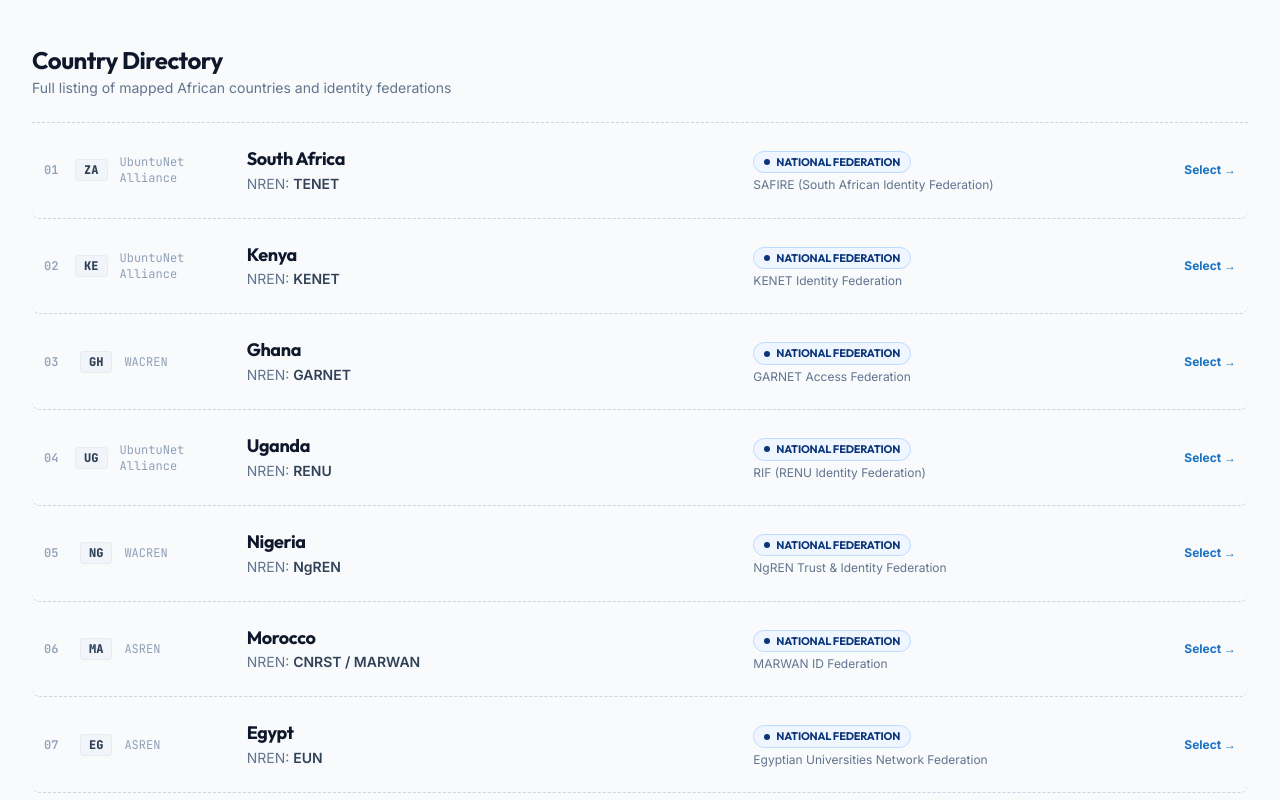
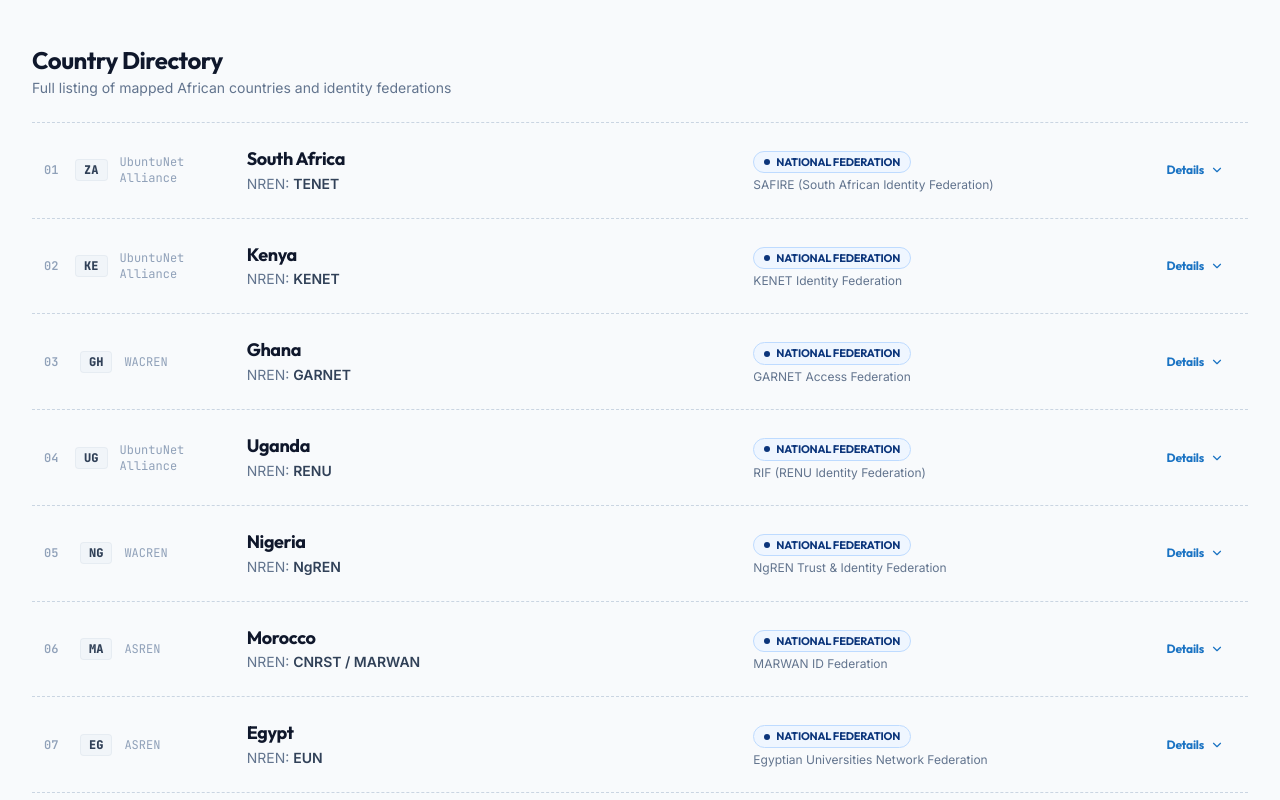
Before and after one commit to rizennews/eduID.africa, a Next.js app: page /en/federation-map in a window 1280 px wide. Shown: the part 1500-2300 px from the top of the page. Built offline with nearby package versions, Linux system fonts and the light colour scheme.

Commit message:
feat(federation-map): inline directory expandable profile with View on Map scroll action

```diff
--- a/src/app/[lang]/federation-map/page.tsx
+++ b/src/app/[lang]/federation-map/page.tsx
@@ -54,7 +54,7 @@
         <FederationMapHero locale={locale} dict={dict} />
 
         {/* Interactive Explorer: Map, Category Filters, Search & Directory */}
-        <FederationMapExplorer dict={dict.federationMapPage} />
+        <FederationMapExplorer locale={locale} dict={dict.federationMapPage} />
 
         {/* Call to Action: Is your country not listed? */}
         <FederationContactCtaSection locale={locale} dict={dict} />
--- a/src/components/FederationMapExplorer.tsx
+++ b/src/components/FederationMapExplorer.tsx
@@ -1,15 +1,28 @@
 "use client";
 
 import * as React from "react";
+import Link from "next/link";
 import {
   type AfricanCountry,
   type FederationCategory,
   AFRICAN_COUNTRIES,
 } from "@/data/african-countries";
 import { InteractiveAfricaMap } from "@/components/InteractiveAfricaMap";
-import { Search, X, Building2, Globe2, ShieldCheck, CheckCircle2 } from "lucide-react";
+import {
+  Search,
+  X,
+  Building2,
+  Globe2,
+  ShieldCheck,
+  CheckCircle2,
+  ChevronDown,
+  ArrowUp,
+  ArrowRight,
+} from "lucide-react";
+import type { Locale } from "@/lib/i18n";
 
 interface FederationMapExplorerProps {
+  locale?: Locale;
   dict: {
     categories: {
       all: string;
@@ -25,10 +38,19 @@
   };
 }
 
-export function FederationMapExplorer({ dict }: FederationMapExplorerProps) {
+export function FederationMapExplorer({
+  locale = "en",
+  dict,
+}: FederationMapExplorerProps) {
   const [selectedCategory, setSelectedCategory] = React.useState<FederationCategory | "all">("all");
   const [searchQuery, setSearchQuery] = React.useState("");
   const [selectedCountry, setSelectedCountry] = React.useState<AfricanCountry | null>(null);
+  const mapContainerRef = React.useRef<HTMLDivElement>(null);
+
+  const handleScrollToMap = (e?: React.MouseEvent) => {
+    if (e) e.stopPropagation();
+    mapContainerRef.current?.scrollIntoView({ behavior: "smooth", block: "center" });
+  };
 
   // Compute category counts
   const counts = React.useMemo(() => {
@@ -181,7 +203,7 @@
         </div>
 
         {/* Dual Interactive Grid: Map on Left + Country Inspector on Right */}
-        <div className="grid grid-cols-1 lg:grid-cols-12 gap-8 items-start">
+        <div ref={mapContainerRef} className="grid grid-cols-1 lg:grid-cols-12 gap-8 items-start scroll-mt-24">
           {/* Left Column: Interactive Map */}
           <div className="lg:col-span-7 xl:col-span-8">
             <InteractiveAfricaMap
@@ -360,10 +382,14 @@
                 return (
                   <div
                     key={country.iso2}
-                    onClick={() => setSelectedCountry(country)}
-                    className={`py-5 sm:py-6 border-b border-dashed border-slate-300 grid grid-cols-1 md:grid-cols-12 gap-3 md:gap-6 items-center cursor-pointer transition-colors px-2 sm:px-3 rounded-lg ${
-                      isSelected ? "bg-blue-50/60" : "hover:bg-slate-50/60"
+                    className={`border-b border-dashed border-slate-300 transition-colors ${
+                      isSelected ? "bg-blue-50/40" : "hover:bg-slate-50/50"
                     }`}
+                  >
+                    {/* Main Row Header */}
+                    <div
+                      onClick={() => setSelectedCountry(isSelected ? null : country)}
+                      className="py-5 sm:py-6 grid grid-cols-1 md:grid-cols-12 gap-3 md:gap-6 items-center cursor-pointer px-2 sm:px-3"
                     >
                       {/* Column 1: Monospaced Index & ISO Code */}
                       <div className="md:col-span-2 flex items-center gap-3">
@@ -388,7 +414,7 @@
                         </p>
                       </div>
 
-                    {/* Column 3: Federation Status & Architecture */}
+                      {/* Column 3: Federation Status & Action Button */}
                       <div className="md:col-span-5 flex flex-col sm:flex-row sm:items-center justify-between gap-2">
                         <div>
                           <span
@@ -402,10 +428,137 @@
                           </p>
                         </div>
 
-                      <span className="text-xs font-bold text-[#1A73C3] hidden md:inline">
-                        Select →
+                        <button
+                          type="button"
+                          onClick={(e) => {
+                            e.stopPropagation();
+                            setSelectedCountry(isSelected ? null : country);
+                          }}
+                          className={`inline-flex items-center gap-1.5 px-3 py-1.5 rounded-full text-xs font-bold font-outfit transition-all cursor-pointer select-none self-start sm:self-auto ${
+                            isSelected
+                              ? "bg-[#0B357B] text-white shadow-xs"
+                              : "text-[#1A73C3] hover:text-[#0B357B] hover:bg-blue-100/60"
+                          }`}
+                        >
+                          <span>{isSelected ? "Hide Details" : "Details"}</span>
+                          <ChevronDown
+                            size={14}
+                            className={`transition-transform duration-200 ${
+                              isSelected ? "rotate-180" : ""
+                            }`}
+                          />
+                        </button>
+                      </div>
+                    </div>
+
+                    {/* Inline Expandable Country Details Card */}
+                    {isSelected && (
+                      <div
+                        onClick={(e) => e.stopPropagation()}
+                        className="mb-5 mx-2 sm:mx-3 p-5 sm:p-6 rounded-2xl bg-white border border-blue-200/90 shadow-sm animate-in fade-in slide-in-from-top-2 duration-200"
+                      >
+                        <div className="flex flex-wrap items-center justify-between gap-3 pb-4 mb-4 border-b border-slate-100">
+                          <div className="flex items-center gap-3">
+                            <span className="font-mono text-sm font-black px-2.5 py-1 rounded-xl bg-slate-100 text-slate-800 border border-slate-200/70">
+                              {country.iso2}
                             </span>
+                            <div>
+                              <h5 className="text-base sm:text-lg font-bold font-heading text-slate-900">
+                                {country.name} — Trust & Identity Profile
+                              </h5>
+                              <p className="text-xs text-slate-500 font-sans">
+                                Sovereign NREN: <span className="font-semibold text-slate-700">{country.nren}</span>
+                              </p>
                             </div>
+                          </div>
+
+                          {/* Primary "View on Map" Button */}
+                          <button
+                            type="button"
+                            onClick={handleScrollToMap}
+                            className="inline-flex items-center gap-2 px-4 py-2 rounded-full bg-[#0B357B] text-white text-xs font-bold font-outfit hover:bg-[#072454] transition-all shadow-xs active:scale-[0.98] cursor-pointer"
+                          >
+                            <span>View on Map</span>
+                            <ArrowUp size={14} />
+                          </button>
+                        </div>
+
+                        <div className="grid grid-cols-1 sm:grid-cols-3 gap-4 pt-1">
+                          {/* Col 1: Architecture Model */}
+                          <div className="p-3.5 rounded-xl bg-slate-50 border border-slate-200/60 space-y-1">
+                            <span className="text-[10px] font-mono font-bold uppercase tracking-wider text-slate-400 block">
+                              Architecture Model
+                            </span>
+                            <p className="text-xs font-bold text-slate-900 font-heading">
+                              {country.category === "national_federation"
+                                ? "Path A — Sovereign National Federation"
+                                : country.category === "catchall_bonafid"
+                                ? "Path B — Catchall via BonafID"
+                                : country.category === "in_development"
+                                ? "National Roadmap in Active Development"
+                                : "Unconnected — Initial Consultation"}
+                            </p>
+                            <p className="text-[11px] text-slate-500 font-sans leading-relaxed">
+                              {country.category === "national_federation"
+                                ? "NREN operates national federation and peers directly with eduID.africa upward to eduGAIN."
+                                : country.category === "catchall_bonafid"
+                                ? "Institutions participate directly in continental federation via BonafID without needing national infrastructure."
+                                : country.category === "in_development"
+                                ? "Technical policy and identity federation deployment currently underway."
+                                : "NREN or institutions can connect to eduID.africa via BonafID on-ramp."}
+                            </p>
+                          </div>
+
+                          {/* Col 2: Peering & Regional REN */}
+                          <div className="p-3.5 rounded-xl bg-slate-50 border border-slate-200/60 space-y-1">
+                            <span className="text-[10px] font-mono font-bold uppercase tracking-wider text-slate-400 block">
+                              Regional Peering & Scope
+                            </span>
+                            <p className="text-xs font-bold text-slate-900 font-heading">
+                              {country.regionalRen}
+                            </p>
+                            <p className="text-[11px] text-slate-500 font-sans leading-relaxed">
+                              {country.institutionsCount
+                                ? `${country.institutionsCount} higher education & research institutions connected.`
+                                : "Direct institutional onboarding open via eduID.africa BonafID catchall."}
+                            </p>
+                            <p className="text-[11px] font-mono text-[#0B357B] font-semibold pt-1">
+                              Global Trust: eduGAIN Connected
+                            </p>
+                          </div>
+
+                          {/* Col 3: Actions */}
+                          <div className="p-3.5 rounded-xl bg-slate-50 border border-slate-200/60 flex flex-col justify-between gap-3">
+                            <div>
+                              <span className="text-[10px] font-mono font-bold uppercase tracking-wider text-slate-400 block">
+                                Quick Action
+                              </span>
+                              <p className="text-xs font-bold text-slate-800 font-sans mt-0.5">
+                                Explore Architecture or Connect
+                              </p>
+                            </div>
+
+                            <div className="flex flex-wrap items-center gap-2 pt-1">
+                              <Link
+                                href={`/${locale}/how-it-works`}
+                                className="inline-flex items-center gap-1.5 px-3 py-1.5 rounded-full bg-white border border-slate-200 text-slate-700 hover:text-[#0B357B] hover:border-[#0B357B] text-xs font-semibold font-outfit transition-colors shadow-2xs"
+                              >
+                                <span>How it Works</span>
+                                <ArrowRight size={12} />
+                              </Link>
+
+                              <Link
+                                href={`/${locale}/get-started`}
+                                className="inline-flex items-center gap-1.5 px-3 py-1.5 rounded-full bg-[#1A73C3] text-white hover:bg-[#0B357B] text-xs font-bold font-outfit transition-colors shadow-2xs"
+                              >
+                                <span>Get Started</span>
+                                <ArrowRight size={12} />
+                              </Link>
+                            </div>
+                          </div>
+                        </div>
+                      </div>
+                    )}
                   </div>
                 );
               })
```
Also changed, not shown: src/components/FederationContactCtaSection.tsx (+1 -8 lines). Lines whose indentation alone changed are shown as unchanged.
